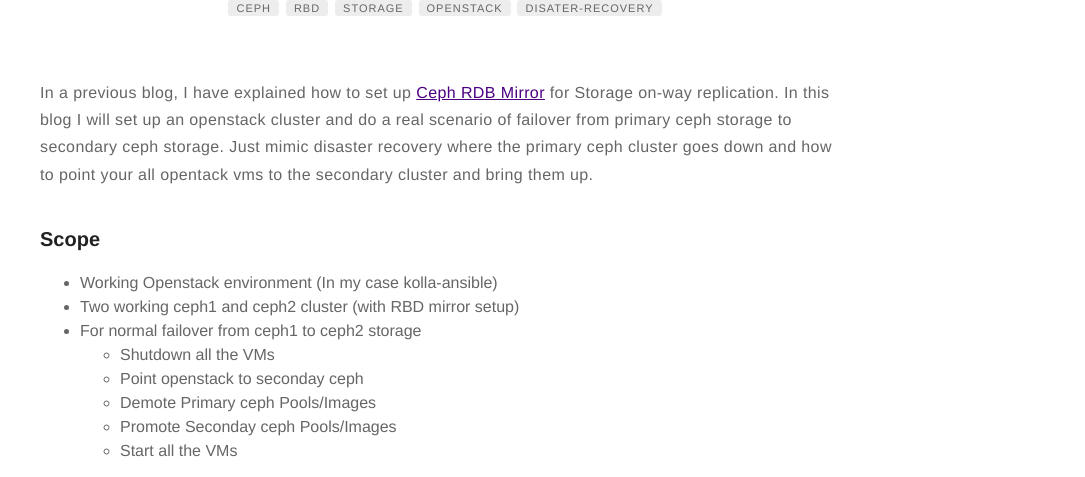
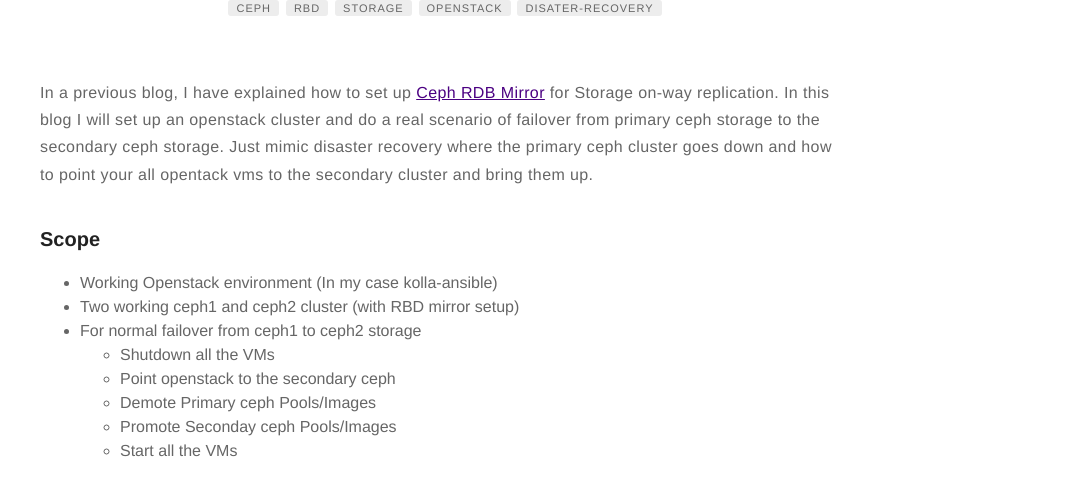
Before and after one commit to satishdotpatel/satishdotpatel.github.io, a Jekyll site: the page built from _posts/2024-01-21-openstack-dr-with-ceph-rbd-mirror.markdown, in a window 1280 px wide and 900 px high. Shown: the part 368-845 px from the top of the window, without its empty margins (195-1280 px from the left). Built offline with Jekyll 4.4.1, drawn with Linux system fonts in a browser that asks for light colours; comment, search, counter and statistics services are not loaded.

Commit message:
openstack dr

```diff
--- a/_posts/2024-01-21-openstack-dr-with-ceph-rbd-mirror.markdown
+++ b/_posts/2024-01-21-openstack-dr-with-ceph-rbd-mirror.markdown
@@ -17,7 +17,7 @@
 
 ---
 
-In a previous blog, I have explained how to set up [Ceph RDB Mirror](https://satishdotpatel.github.io/ceph-rbd-mirroring/) for Storage on-way replication. In this blog I will set up an openstack cluster and do a real scenario of failover from primary ceph storage to secondary ceph storage. Just mimic disaster recovery where the primary ceph cluster goes down and how to point your all opentack vms to the secondary cluster and bring them up.
+In a previous blog, I have explained how to set up [Ceph RDB Mirror](https://satishdotpatel.github.io/ceph-rbd-mirroring/) for Storage on-way replication. In this blog I will set up an openstack cluster and do a real scenario of failover from primary ceph storage to the secondary ceph storage. Just mimic disaster recovery where the primary ceph cluster goes down and how to point your all opentack vms to the secondary cluster and bring them up.
 
 ### Scope
 
@@ -25,7 +25,7 @@
 * Two working ceph1 and ceph2 cluster (with RBD mirror setup)
 * For normal failover from ceph1 to ceph2 storage
   * Shutdown all the VMs
-  * Point openstack to seconday ceph
+  * Point openstack to the secondary ceph
   * Demote Primary ceph Pools/Images
   * Promote Seconday ceph Pools/Images
   * Start all the VMs
```
